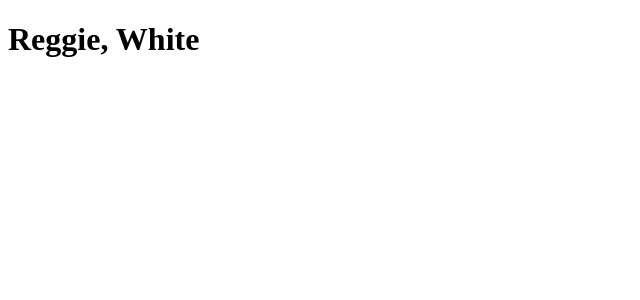
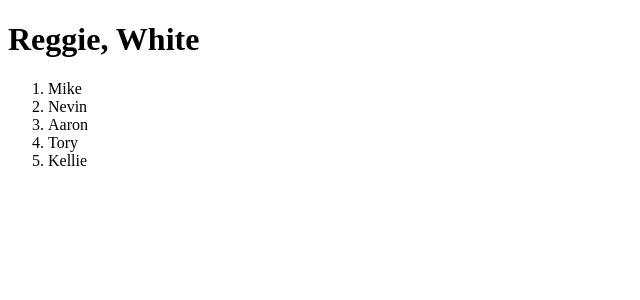
Before and after one commit to Kelphane/React-WorkSheet, a React (Create React App) app: page / in a window 1280 px wide. Shown: the top 300 px of the page, without its empty margins (0-640 px from the left). Built offline with nearby package versions, Linux system fonts and the light colour scheme.

Commit message:
Created DisplayList Component

```diff
--- a/src/App.jsx
+++ b/src/App.jsx
@@ -1,19 +1,26 @@
 import React, {Component} from "react";
 import DisplayName from "./Components/DisplayName/DisplayName";
+import DisplayList from "./Components/DisplayList/DisplayList";
 
 class App extends Component{
    constructor(props){
         super(props);
         this.state = {
             firstName: 'Reggie',
-            lastName: 'White'
+            lastName: 'White',
+            names: ['Mike', 'Nevin', 'Aaron', 'Tory', 'Kellie']
         };
+   }
+
+   AlertUser = () => {
+       alert("devCodeCamp!");
    }
 
    render(){
        return (
            <div>
                <DisplayName firstName={this.state.firstName} lastName={this.state.lastName}/>
+                <DisplayList names={this.state.names}/>
            </div>
        );
    }
--- /dev/null
+++ b/src/Components/DisplayList/DisplayList.jsx
@@ -0,0 +1,16 @@
+
+const DisplayList = (props) => {
+    return (
+        <>
+            <ol>
+                <li>{props.names[0]}</li>
+                <li>{props.names[1]}</li>
+                <li>{props.names[2]}</li>
+                <li>{props.names[3]}</li>
+                <li>{props.names[4]}</li>
+            </ol>
+        </>
+    );
+}
+
+export default DisplayList;
--- /dev/null
+++ b/src/Components/SendAlert/SendAlert.jsx
@@ -0,0 +1,5 @@
+import React from "react";
+
+const SendAlert = (props) => {
+
+}
```
